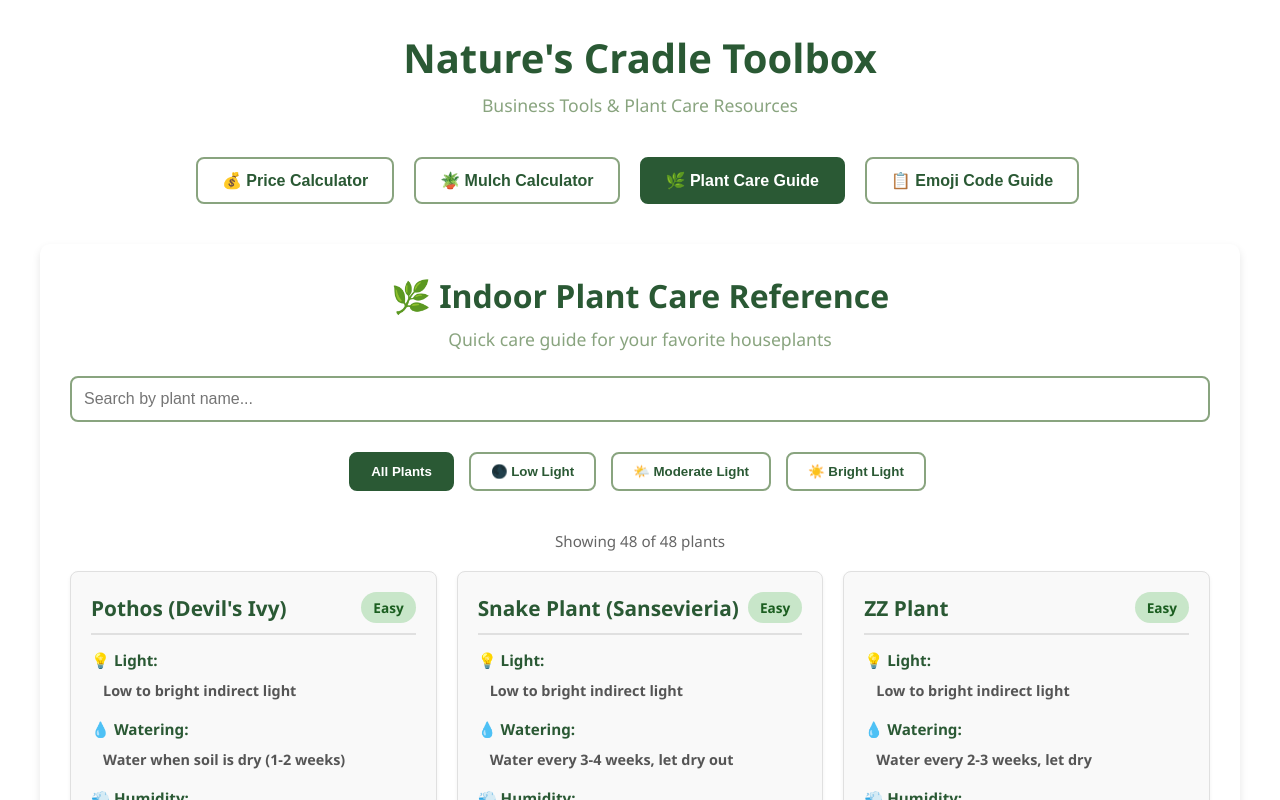
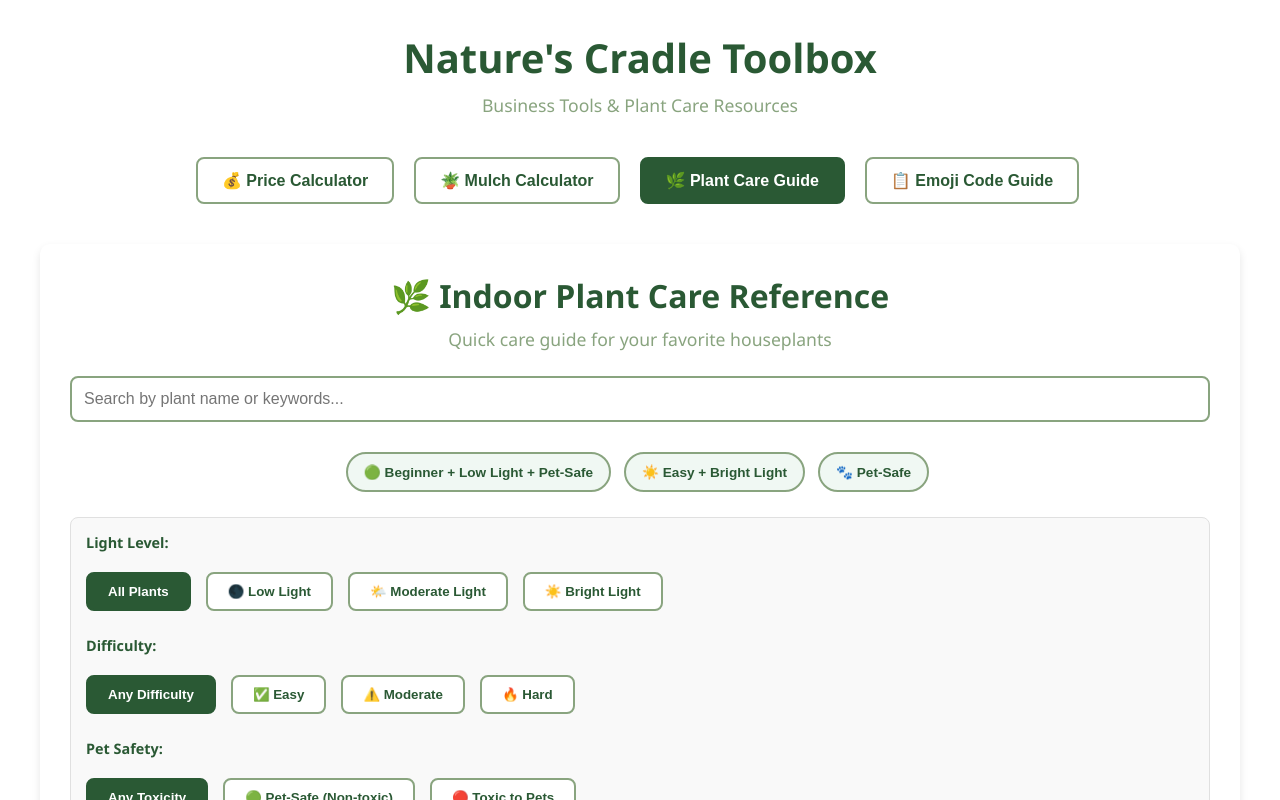
Before and after one commit to verrucosity/my-price-calculator-app, a React (Create React App) app: page / in a window 1280 px wide. Both pictures are taken after a click on the button "🌿 Plant Care Guide". Shown: the top 800 px of the page. Built offline with nearby package versions, Linux system fonts and the light colour scheme.

Commit message:
Add multi-select filtering, quick filter pills, and improved UX for plant guide

```diff
--- a/src/App.css
+++ b/src/App.css
@@ -213,11 +213,68 @@ button:hover {
   outline: none;
 }
 
+/* Quick Filter Pills */
+.quick-filters {
+  display: flex;
+  flex-wrap: wrap;
+  gap: 8px;
+  margin-bottom: 15px;
+  justify-content: center;
+}
+
+.quick-filter-pill {
+  padding: 10px 16px;
+  border: none;
+  background-color: #f0f8f3;
+  color: #2a5934;
+  border-radius: 20px;
+  cursor: pointer;
+  transition: all 0.3s ease;
+  font-weight: 600;
+  font-size: 0.85em;
+  border: 2px solid #89a47f;
+}
+
+.quick-filter-pill:hover {
+  background-color: #e0f0e8;
+  border-color: #2a5934;
+}
+
+.quick-filter-pill.active {
+  background-color: #2a5934;
+  color: white;
+  border-color: #2a5934;
+}
+
+/* Multi-Select Filter Groups */
+.filter-group {
+  display: flex;
+  flex-direction: column;
+  gap: 15px;
+  margin-bottom: 15px;
+  padding: 15px;
+  background-color: #f9f9f9;
+  border-radius: 8px;
+  border: 1px solid #e0e0e0;
+}
+
+.filter-section {
+  display: flex;
+  flex-direction: column;
+  gap: 10px;
+}
+
+.filter-section label {
+  font-weight: 600;
+  color: #2a5934;
+  font-size: 0.9em;
+}
+
 .filter-buttons {
   display: flex;
   flex-wrap: wrap;
   gap: 10px;
-  justify-content: center;
+  justify-content: flex-start;
 }
 
 .filter-btn {
@@ -241,11 +298,34 @@ button:hover {
   border-color: #2a5934;
 }
 
+.reset-filters-btn {
+  padding: 10px 20px;
+  background-color: #f0f8f3;
+  border: 2px solid #89a47f;
+  color: #2a5934;
+  border-radius: 8px;
+  cursor: pointer;
+  font-weight: 600;
+  transition: all 0.3s ease;
+  align-self: flex-start;
+  margin-top: 10px;
+}
+
+.reset-filters-btn:hover {
+  background-color: #e0f0e8;
+  border-color: #2a5934;
+}
+
 .results-info {
   text-align: center;
   color: #666;
   margin-bottom: 20px;
   font-size: 0.95em;
+}
+
+.active-filter-count {
+  font-weight: 600;
+  color: #2a5934;
 }
 
 .plants-grid {
@@ -879,11 +959,34 @@ button:hover {
     font-size: 16px;
   }
 
-  .filter-buttons {
+  /* Plant Care Mobile Optimizations */
+  .quick-filters {
     flex-direction: column;
   }
 
+  .quick-filter-pill {
+    width: 100%;
+  }
+
+  .filter-group {
+    gap: 10px;
+  }
+
+  .filter-section {
+    gap: 8px;
+  }
+
+  .filter-buttons {
+    flex-direction: column;
+    gap: 8px;
+  }
+
   .filter-btn {
+    width: 100%;
+    padding: 12px;
+  }
+
+  .reset-filters-btn {
     width: 100%;
   }
 
--- a/src/PlantCareReference.js
+++ b/src/PlantCareReference.js
@@ -2,7 +2,9 @@ import React, { useState } from 'react';
 
 const PlantCareReference = () => {
     const [searchTerm, setSearchTerm] = useState('');
-    const [filterCategory, setFilterCategory] = useState('all');
+    const [lightFilter, setLightFilter] = useState('all');
+    const [difficultyFilter, setDifficultyFilter] = useState('all');
+    const [toxicityFilter, setToxicityFilter] = useState('all'); // 'all', 'non-toxic', 'toxic'
 
     const plants = [
         {
@@ -632,16 +634,54 @@ const PlantCareReference = () => {
     ];
 
     const filteredPlants = plants.filter(plant => {
-        const matchesSearch = plant.name.toLowerCase().includes(searchTerm.toLowerCase());
-        const matchesCategory = filterCategory === 'all' || plant.category === filterCategory;
-        return matchesSearch && matchesCategory;
+        const matchesSearch = plant.name.toLowerCase().includes(searchTerm.toLowerCase()) ||
+                            plant.tips.toLowerCase().includes(searchTerm.toLowerCase());
+
+        const matchesLight = lightFilter === 'all' || plant.category === lightFilter;
+
+        const matchesDifficulty = difficultyFilter === 'all' || plant.difficulty === difficultyFilter;
+
+        const matchesToxicity = toxicityFilter === 'all' ||
+                               (toxicityFilter === 'non-toxic' && plant.toxicToCats === 'Non-toxic' && plant.toxicToDogs === 'Non-toxic') ||
+                               (toxicityFilter === 'toxic' && (plant.toxicToCats !== 'Non-toxic' || plant.toxicToDogs !== 'Non-toxic'));
+
+        return matchesSearch && matchesLight && matchesDifficulty && matchesToxicity;
     });
+
+    const hasActiveFilters = lightFilter !== 'all' || difficultyFilter !== 'all' || toxicityFilter !== 'all' || searchTerm !== '';
+
+    const resetFilters = () => {
+        setSearchTerm('');
+        setLightFilter('all');
+        setDifficultyFilter('all');
+        setToxicityFilter('all');
+    };
+
+    const applyQuickFilter = (lightVal, diffVal, toxVal) => {
+        setLightFilter(lightVal);
+        setDifficultyFilter(diffVal);
+        setToxicityFilter(toxVal);
+        setSearchTerm('');
+    };
 
     const categories = [
         { value: 'all', label: 'All Plants' },
         { value: 'low-light', label: '🌑 Low Light' },
         { value: 'moderate-light', label: '🌤️ Moderate Light' },
         { value: 'bright-light', label: '☀️ Bright Light' }
+    ];
+
+    const difficulties = [
+        { value: 'all', label: 'Any Difficulty' },
+        { value: 'Easy', label: '✅ Easy' },
+        { value: 'Moderate', label: '⚠️ Moderate' },
+        { value: 'Hard', label: '🔥 Hard' }
+    ];
+
+    const toxicityOptions = [
+        { value: 'all', label: 'Any Toxicity' },
+        { value: 'non-toxic', label: '🟢 Pet-Safe (Non-toxic)' },
+        { value: 'toxic', label: '🔴 Toxic to Pets' }
     ];
 
     return (
@@ -652,18 +692,44 @@ const PlantCareReference = () => {
             <div className="control-panel">
                 <input
                     type="text"
-                    placeholder="Search by plant name..."
+                    placeholder="Search by plant name or keywords..."
                     value={searchTerm}
                     onChange={(e) => setSearchTerm(e.target.value)}
                     className="search-input"
                 />
 
+                {/* Quick Filter Pills */}
+                <div className="quick-filters">
+                    <button
+                        className={`quick-filter-pill ${lightFilter === 'low-light' && difficultyFilter === 'Easy' && toxicityFilter === 'non-toxic' ? 'active' : ''}`}
+                        onClick={() => applyQuickFilter('low-light', 'Easy', 'non-toxic')}
+                    >
+                        🟢 Beginner + Low Light + Pet-Safe
+                    </button>
+                    <button
+                        className={`quick-filter-pill ${lightFilter === 'bright-light' && difficultyFilter === 'Easy' ? 'active' : ''}`}
+                        onClick={() => applyQuickFilter('bright-light', 'Easy', 'all')}
+                    >
+                        ☀️ Easy + Bright Light
+                    </button>
+                    <button
+                        className={`quick-filter-pill ${toxicityFilter === 'non-toxic' ? 'active' : ''}`}
+                        onClick={() => applyQuickFilter('all', 'all', 'non-toxic')}
+                    >
+                        🐾 Pet-Safe
+                    </button>
+                </div>
+
+                {/* Multi-Select Filters */}
+                <div className="filter-group">
+                    <div className="filter-section">
+                        <label>Light Level:</label>
                         <div className="filter-buttons">
                             {categories.map((cat) => (
                                 <button
                                     key={cat.value}
-                            className={`filter-btn ${filterCategory === cat.value ? 'active' : ''}`}
-                            onClick={() => setFilterCategory(cat.value)}
+                                    className={`filter-btn ${lightFilter === cat.value ? 'active' : ''}`}
+                                    onClick={() => setLightFilter(cat.value)}
                                 >
                                     {cat.label}
                                 </button>
@@ -671,8 +737,48 @@ const PlantCareReference = () => {
                         </div>
                     </div>
 
+                    <div className="filter-section">
+                        <label>Difficulty:</label>
+                        <div className="filter-buttons">
+                            {difficulties.map((diff) => (
+                                <button
+                                    key={diff.value}
+                                    className={`filter-btn ${difficultyFilter === diff.value ? 'active' : ''}`}
+                                    onClick={() => setDifficultyFilter(diff.value)}
+                                >
+                                    {diff.label}
+                                </button>
+                            ))}
+                        </div>
+                    </div>
+
+                    <div className="filter-section">
+                        <label>Pet Safety:</label>
+                        <div className="filter-buttons">
+                            {toxicityOptions.map((tox) => (
+                                <button
+                                    key={tox.value}
+                                    className={`filter-btn ${toxicityFilter === tox.value ? 'active' : ''}`}
+                                    onClick={() => setToxicityFilter(tox.value)}
+                                >
+                                    {tox.label}
+                                </button>
+                            ))}
+                        </div>
+                    </div>
+                </div>
+
+                {/* Reset Button */}
+                {hasActiveFilters && (
+                    <button className="reset-filters-btn" onClick={resetFilters}>
+                        ✕ Clear All Filters
+                    </button>
+                )}
+            </div>
+
             <div className="results-info">
                 Showing {filteredPlants.length} of {plants.length} plants
+                {hasActiveFilters && <span className="active-filter-count"> ({filteredPlants.length} results)</span>}
             </div>
 
             <div className="plants-grid">
@@ -720,7 +826,13 @@ const PlantCareReference = () => {
                     ))
                 ) : (
                     <div className="no-results">
-                        <p>No plants found matching your search. Try a different name or filter!</p>
+                        <p>🌱 No plants found matching your filters.</p>
+                        <p style={{ fontSize: '0.9em', marginTop: '8px' }}>Try adjusting your search or filters!</p>
+                        {hasActiveFilters && (
+                            <button style={{ marginTop: '12px' }} className="reset-filters-btn" onClick={resetFilters}>
+                                ✕ Reset Filters
+                            </button>
+                        )}
                     </div>
                 )}
             </div>
```
Lines whose indentation alone changed are shown as unchanged.
